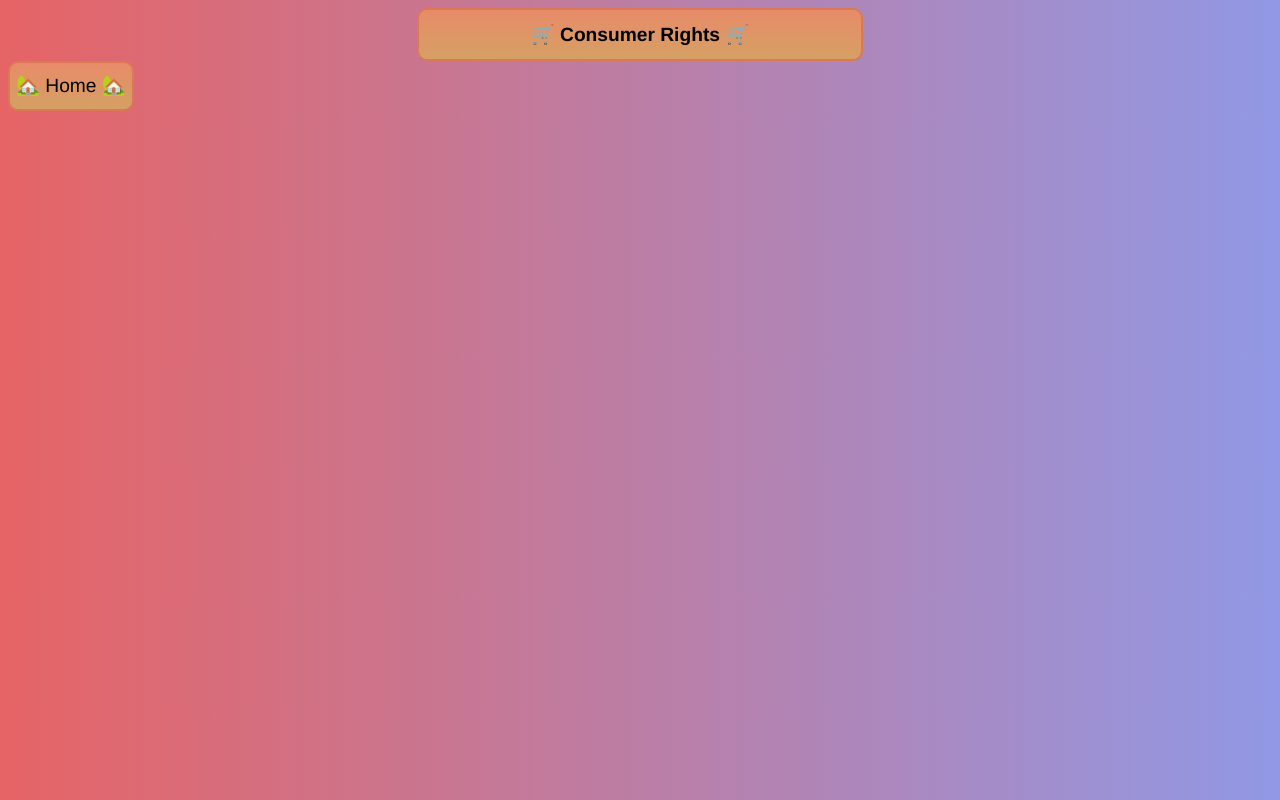
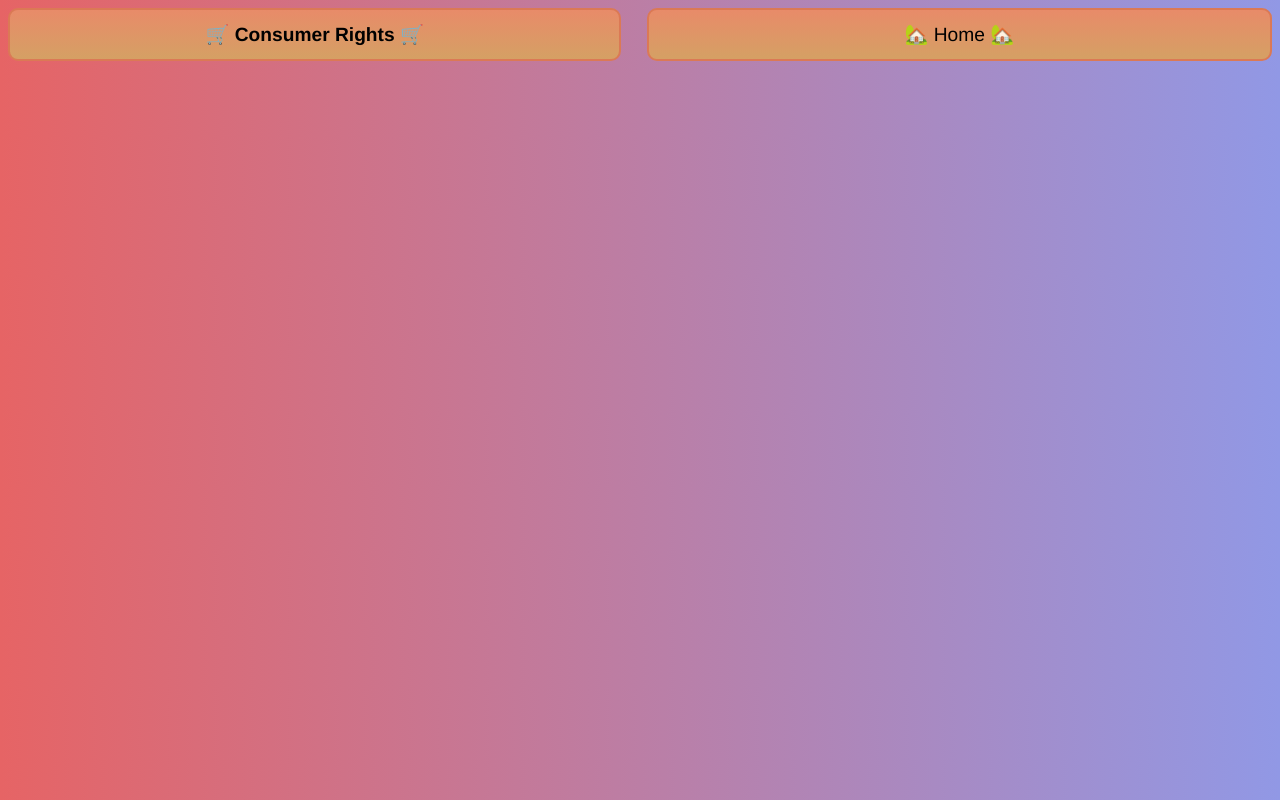
Before and after one commit to ConfusedGMCST/CRWebsite, a plain HTML site: page index.html in a window 1280 px wide. Drawn offline with Linux system fonts and the light colour scheme.

Commit message:
moved the home button
yes

```diff
--- a/index.html
+++ b/index.html
@@ -9,11 +9,11 @@
 </head>
 <body>
     <script src="index.js"></script>
-    <div class="page1Header">
-        <h1>🛒 Consumer Rights 🛒</h1>
-    </div>
-    <div class="Home">
-        <button id="homeButton">🏡 Home 🏡</button>
+    <div class="headerContainer">
+        <div class="page1Header">
+            <h1>🛒 Consumer Rights 🛒</h1>
+        </div>
+        <button class="homeButton" id="homeButton">🏡 Home 🏡</button>
     </div>
     <div class="clearfix"></div>
 </body>
--- a/style.css
+++ b/style.css
@@ -3,20 +3,24 @@ body {
 }
 
 .page1Header {
-    width: 35%;
-    height: 2.5%;
+    flex: 1;
     text-align: center;
     border-radius: 10px;
     color: black;
     background: linear-gradient(to bottom, #e88b69, #d5a064);
     border: 2px solid #db7955;
-    margin: auto;
 }
 
-.Home button {
-    height: 50px;
+.headerContainer {
+    display: flex;
+    min-height: 50px;
+    margin: 0 auto;
+}
+
+.homeButton {
+    margin-left: 2%;
+    flex: 1;
     border: 2px solid #db7955;
-    margin: auto;
     border-radius: 10px;
     font-family: 'Franklin Gothic Medium', 'Arial Narrow', Arial, sans-serif;
     font-size: larger;
```
